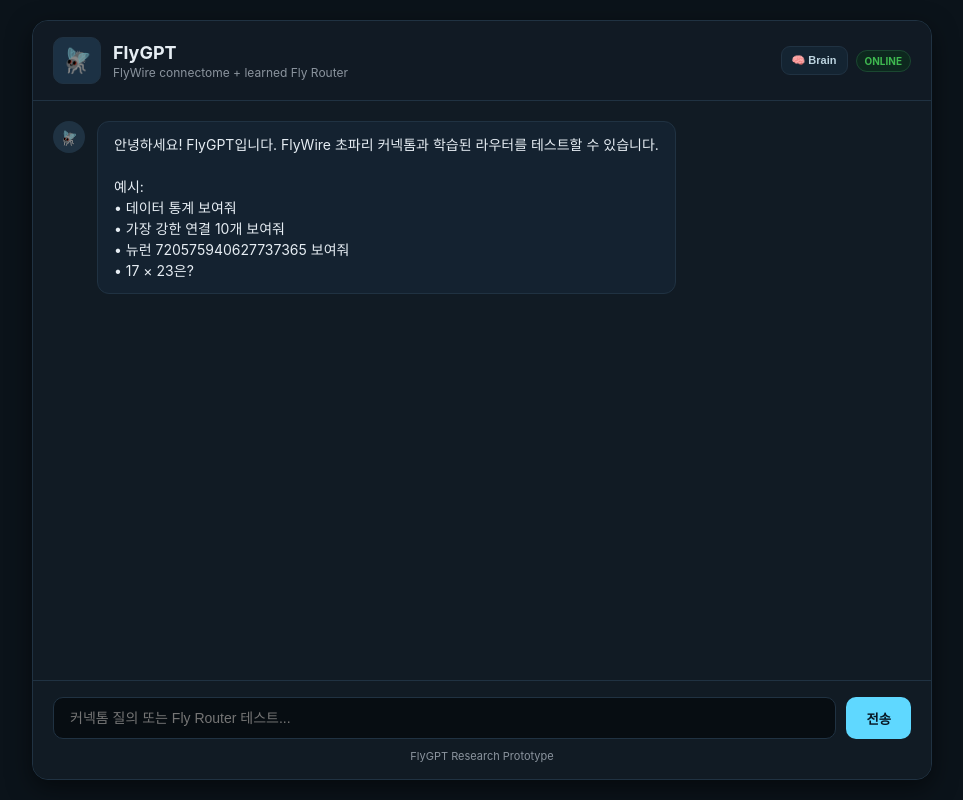
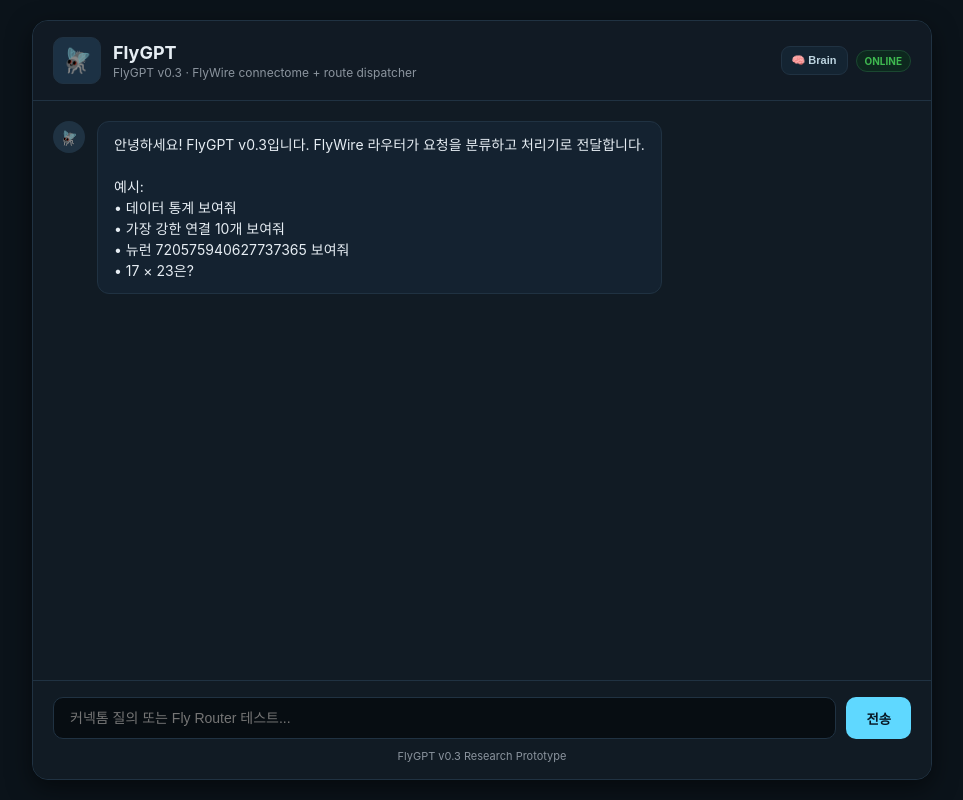
Before and after one commit to codingguy1026/FlyGPT, a FastAPI app: page / in a window 1280 px wide. Shown: the whole page, without its empty margins (158-1121 px from the left). Run offline with FastAPI, Linux system fonts and the light colour scheme.

Commit message:
ui: label FlyGPT v0.3 dispatcher prototype

```diff
--- a/templates/index.html
+++ b/templates/index.html
@@ -14,7 +14,7 @@
           <span class="logo">🪰</span>
           <div>
             <h1>FlyGPT</h1>
-            <div class="sub">FlyWire connectome + learned Fly Router</div>
+            <div class="sub">FlyGPT v0.3 · FlyWire connectome + route dispatcher</div>
           </div>
         </div>
 
@@ -33,7 +33,7 @@
       <main class="chat-messages" id="chatMessages" aria-live="polite">
         <div class="message assistant">
           <div class="avatar">🪰</div>
-          <div class="bubble">안녕하세요! FlyGPT입니다. FlyWire 초파리 커넥톰과 학습된 라우터를 테스트할 수 있습니다.
+          <div class="bubble">안녕하세요! FlyGPT v0.3입니다. FlyWire 라우터가 요청을 분류하고 처리기로 전달합니다.
 
 예시:
 • 데이터 통계 보여줘
@@ -54,7 +54,7 @@
           >
           <button type="submit" id="sendBtn">전송</button>
         </form>
-        <div class="footer-note">FlyGPT Research Prototype</div>
+        <div class="footer-note">FlyGPT v0.3 Research Prototype</div>
       </div>
     </section>
 
```
